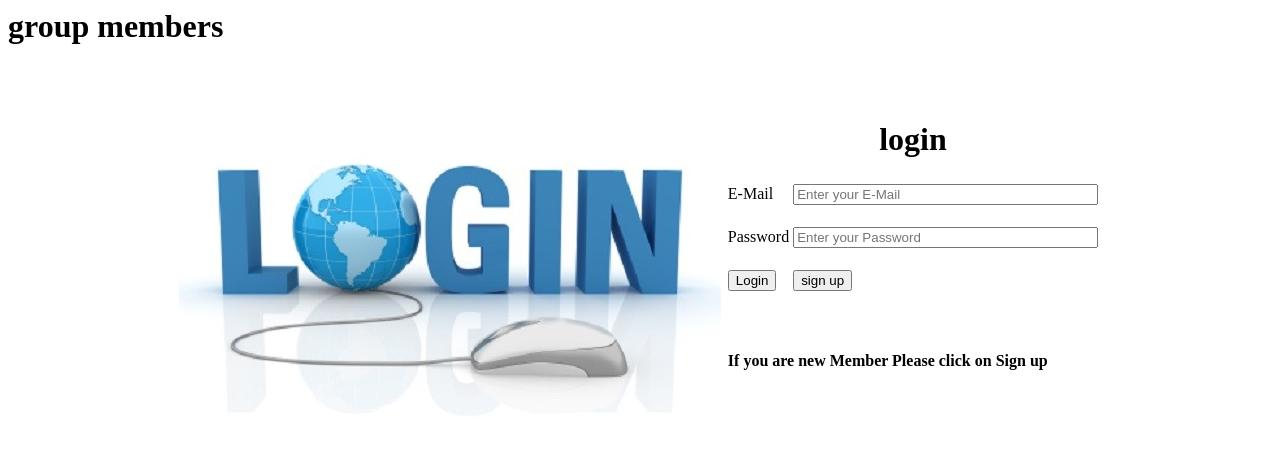
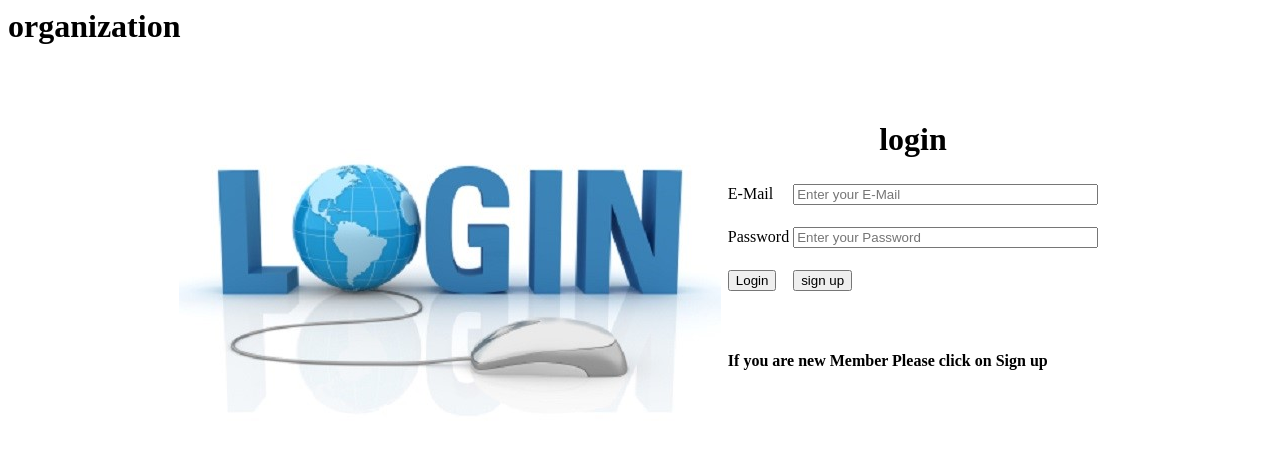
Before and after one commit to umer111/SQE_project, a plain HTML site: page index.html in a window 1280 px wide. Drawn offline with Linux system fonts and the light colour scheme.

Commit message:
Update index.html

```diff
--- a/index.html
+++ b/index.html
@@ -5,7 +5,7 @@
 <body>
 
 <Form>
-	   <h1>group members</h1>
+	   <h1>organization</h1>
 	   <center>
 <table>
 
```
